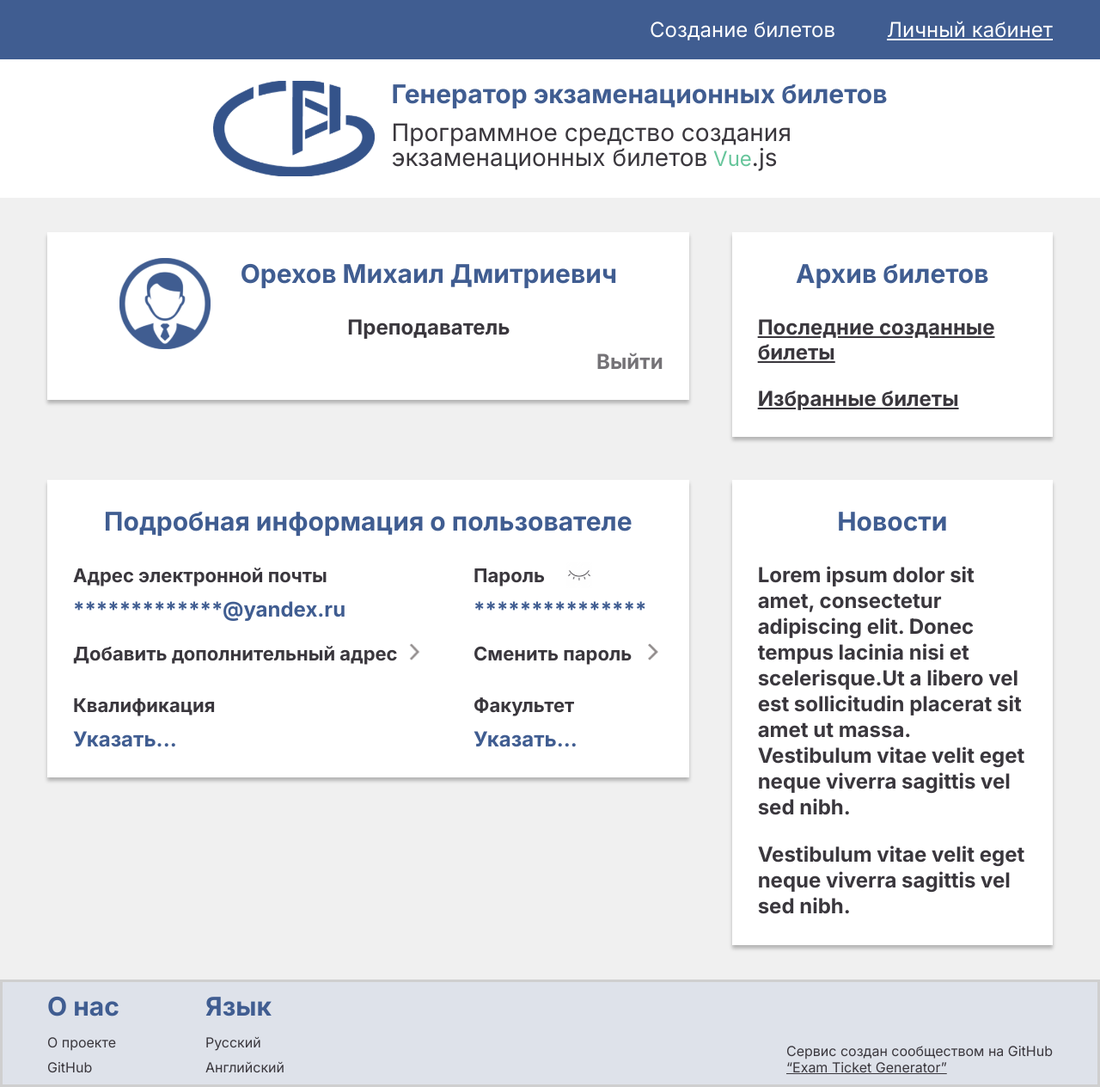
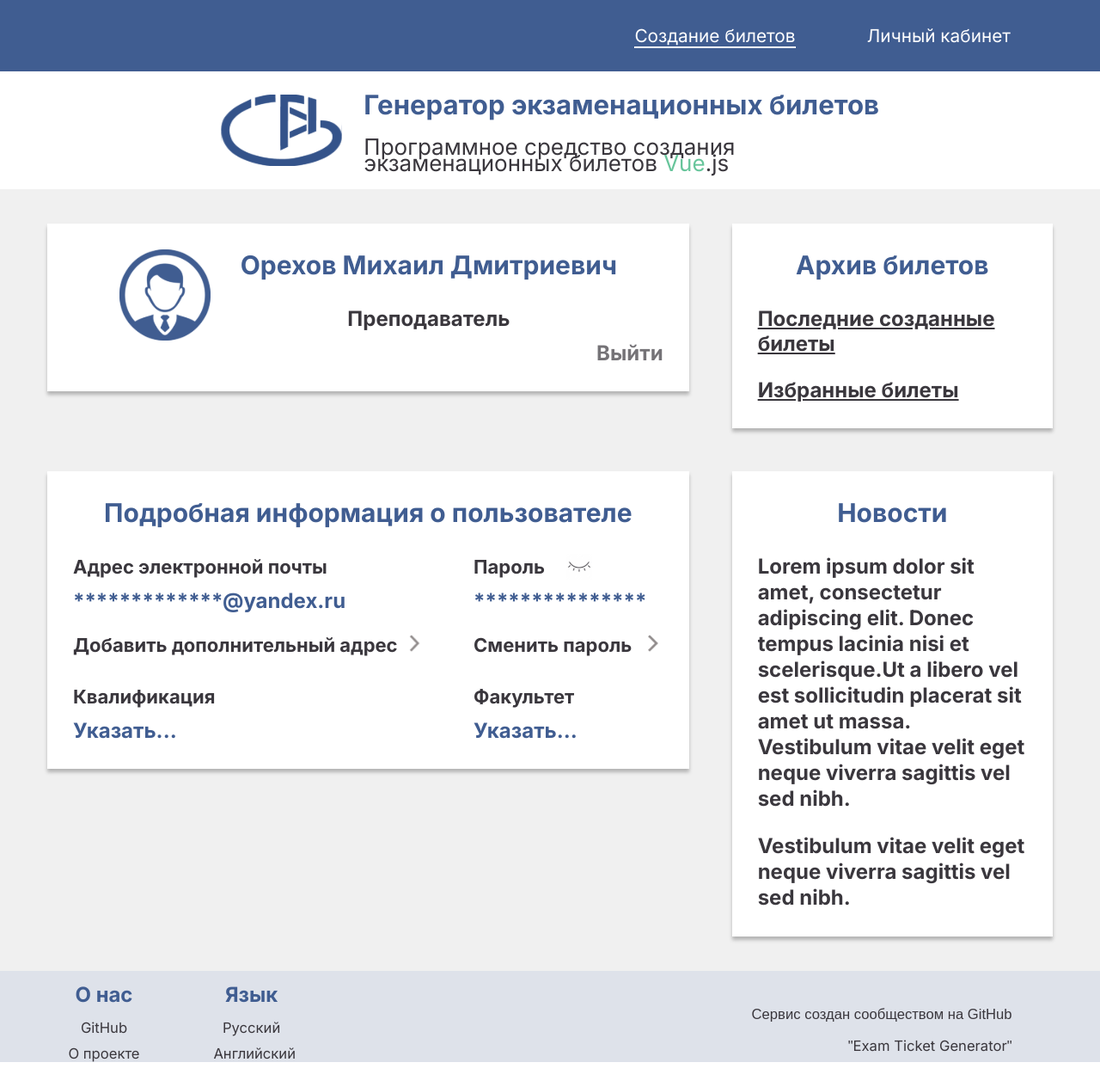
Before and after one commit to itedu-tool/exam_ticket_generator, a Vue app in the folder front/: page / in a window 1280 px wide. Shown: the whole page at 86% size. After the commit the page ends 1235 px from the top, so only its background shows below. Built offline with nearby package versions, Linux system fonts and the light colour scheme.

Commit message:
add common components

```diff
--- /dev/null
+++ b/front/src/components/common/publicFooter.vue
@@ -0,0 +1,93 @@
+<template>
+  <footer class="footer">
+    <div class="lists">
+      <ul class="about">
+        <h1 class="lists__title">О нас</h1>
+        <a href="https://github.com/itedu-tool/exam_ticket_generator" target="_blank" class="lists__link" rel="noopener"
+          >GitHub</a
+        >
+        <a href="https://github.com/itedu-tool/exam_ticket_generator" target="_blank" class="lists__link" rel="noopener"
+          >О проекте</a
+        >
+      </ul>
+      <ul class="language">
+        <h1 class="lists__title">Язык</h1>
+        <a class="lists__link">Русский</a>
+        <a class="lists__link">Английский</a>
+      </ul>
+    </div>
+
+    <h1 class="authors__link">
+      Сервис создан сообществом на GitHub<br />"<a
+        href="https://github.com/itedu-tool/exam_ticket_generator"
+        target="_blank"
+        rel="noopener"
+        >Exam Ticket Generator</a
+      >"
+    </h1>
+  </footer>
+</template>
+<script></script>
+<style>
+* {
+  font-family: 'Inter', sans-serif;
+}
+
+.footer {
+  display: flex;
+  background-color: rgba(222, 226, 234, 1);
+}
+
+.lists {
+  display: flex;
+  margin-left: calc(1vw * 6);
+}
+
+.lists__title {
+  font-size: calc(calc(1vw + 1vh) * 1.15);
+  color: rgba(64, 93, 145, 1);
+  margin: 0;
+  margin-bottom: calc(calc(1vw + 1vh) * 0.5);
+}
+
+.lists__link {
+  text-decoration: none;
+  color: rgba(58, 55, 61, 1);
+}
+
+.about {
+  margin-right: calc(calc(1vw + 1vh) * 4);
+}
+
+.about,
+.language {
+  display: flex;
+  flex-direction: column;
+  font-size: calc(calc(1vw + 1vh) * 0.8);
+  padding: 0;
+  text-align: center;
+  list-style: none;
+  width: calc(calc(1vw + 1vh) * 4.25);
+  margin-top: 10px;
+}
+
+.authors__link {
+  width: 100%;
+  height: max-content;
+  font-family: 'Montserrat', sans-serif;
+  font-size: calc(calc(1vw + 1vh) * 0.8);
+  text-align: right;
+  margin-right: calc(1vw * 8);
+  align-self: flex-end;
+  color: rgba(58, 55, 61, 1);
+  font-weight: 400;
+}
+
+h1 + .lists__link {
+  margin-bottom: calc(calc(1vw + 1vh) * 0.5);
+}
+
+h1.authors__link > a {
+  color: rgba(58, 55, 61, 1);
+}
+</style>
--- /dev/null
+++ b/front/src/components/common/publicHeader.vue
@@ -0,0 +1,84 @@
+<template>
+  <header class="header">
+    <nav class="nav">
+      <div class="nav__body">
+        <span class="nav__text" style="cursor: pointer">Создание билетов</span>
+        <span class="nav__text"><a href="#" style="text-decoration: none; color: inherit">Личный кабинет</a></span>
+      </div>
+    </nav>
+    <div class="title__box">
+      <div class="logo"></div>
+      <div class="title__text">
+        <h1 class="title">Генератор экзаменационных билетов</h1>
+        <p class="text">Программное средство создания<br />экзаменационных билетов <span class="vue">Vue</span>.js</p>
+      </div>
+    </div>
+  </header>
+</template>
+<script></script>
+<style>
+* {
+  font-family: 'Inter', sans-serif;
+}
+
+.header {
+  width: 100%;
+}
+
+.nav {
+  display: flex;
+  align-items: center;
+  justify-content: flex-end;
+
+  background-color: rgba(64, 93, 145, 1);
+  height: calc(calc(1vw + 1vh) * 4);
+  color: rgba(255, 255, 255, 1);
+  font-size: calc(calc(1vw + 1vh) * 1);
+}
+
+.nav__body {
+  margin-right: calc(calc(1vw + 1vh) * 5);
+}
+
+.nav__text:first-child {
+  margin-right: calc(calc(1vw + 1vh) * 4);
+  border-bottom: calc(calc(1vw + 1vh) / 8.5) solid rgba(255, 255, 255, 1);
+  text-decoration-skip-ink: none;
+}
+
+.title__box {
+  display: flex;
+  justify-content: center;
+  align-items: center;
+
+  background-color: rgba(255, 255, 255, 1);
+}
+
+.logo {
+  background-image: url(../../assets/img/icon-VGYIT.svg);
+  background-size: contain;
+  background-repeat: no-repeat;
+  width: calc(calc(1vw + 1vh) * 8);
+  height: calc(calc(1vw + 1vh) * 4);
+}
+
+.title__text {
+  align-self: flex-end;
+}
+
+.title {
+  color: rgba(64, 93, 145, 1);
+  margin: calc(calc(1vw + 1vh)) 0px;
+  font-weight: bold;
+  font-size: calc(calc(1vw + 1vh) * 1.5);
+}
+
+.text {
+  margin-bottom: calc(calc(1vw + 1vh));
+  font-size: calc(calc(1vw + 1vh) * 1.25);
+}
+
+.vue {
+  color: rgba(103, 197, 155, 1);
+}
+</style>
--- a/front/src/components/exFooter.vue
+++ /dev/null
@@ -1,75 +0,0 @@
-<template>
-  <footer class="footer">
-    <div class="container">
-      <div class="footer__inner">
-        <div class="footer__info">
-          <div class="footer__info-section">
-            <h2>О нас</h2>
-            <p><a href="#">О проекте</a></p>
-            <p><a href="#">GitHub</a></p>
-          </div>
-          <div class="footer__info-section">
-            <h2>Язык</h2>
-            <p><a href="#">Русский</a></p>
-            <p><a href="#">Английский</a></p>
-          </div>
-        </div>
-        <div class="footer__autors">
-          <p>
-            Сервис создан сообществом на GitHub <br />
-            <a href="#">“Exam Ticket Generator”</a>
-          </p>
-        </div>
-      </div>
-    </div>
-  </footer>
-</template>
-
-<script>
-export default {
-  name: 'exFooter',
-};
-</script>
-
-<style>
-.footer {
-  background: #dee2ea;
-  border: 3px solid #cfcfcf;
-}
-
-.footer__inner {
-  padding: 10px 0;
-  display: flex;
-  justify-content: space-between;
-}
-
-.footer__info {
-  display: flex;
-}
-
-.footer__info h2 {
-  margin-bottom: 15px;
-}
-
-.footer__info a {
-  color: #3a373d;
-}
-
-.footer__info p:not(:last-child) {
-  margin-bottom: 10px;
-}
-
-.footer__info-section:not(:last-child) {
-  margin-right: 100px;
-}
-
-.footer__autors {
-  display: flex;
-  align-self: flex-end;
-}
-
-.footer__autors a {
-  text-decoration: underline;
-  color: #3a373d;
-}
-</style>
--- a/front/src/components/exHeader.vue
+++ /dev/null
@@ -1,101 +0,0 @@
-<template>
-  <header class="header">
-    <div class="header__wrapper header__wrapper--blue">
-      <div class="container">
-        <div class="header__inner-one">
-          <nav class="header__menu">
-            <a class="header__menu-item" href="ticket-generator.html">Создание билетов</a>
-            <a class="header__menu-item" href="#"><u>Личный кабинет</u></a>
-          </nav>
-        </div>
-      </div>
-    </div>
-    <div class="header__wrapper">
-      <div class="container">
-        <div class="header__inner-two">
-          <div class="header__inner-two-image">
-            <a href="#"><img src="../assets/img/icon-VGYIT.svg" alt="Значок ВГУИТ" /></a>
-          </div>
-          <div class="header__inner-two-title">
-            <h1><a href="#">Генератор экзаменационных билетов</a></h1>
-            <p>Программное средство создания экзаменационных билетов<span> Vue</span>.js</p>
-          </div>
-        </div>
-      </div>
-    </div>
-  </header>
-</template>
-
-<script>
-export default {
-  name: 'exHeader',
-};
-</script>
-
-<style>
-.header__wrapper--blue {
-  background-color: #405d91;
-}
-
-.header__inner-one {
-  display: flex;
-  justify-content: flex-end;
-  padding: 20px 0;
-}
-
-/* .header__menu {
-} */
-.header__menu-item {
-  font-weight: 400;
-  font-size: 24px;
-  line-height: 29px;
-
-  color: #ffffff;
-
-  transform: rotate(-0.09deg);
-}
-
-.header__menu-item:not(:last-child) {
-  margin-right: 60px;
-}
-
-.header__inner-two {
-  display: flex;
-  justify-content: center;
-  padding: 25px 0;
-}
-
-.header__inner-two-image {
-  margin-right: 20px;
-}
-
-/* .header__inner-two-title {
-} */
-
-.header__inner-two-title h1 {
-  font-weight: 700;
-  font-size: 30px;
-  line-height: 31px;
-
-  color: #405d91;
-}
-
-.header__inner-two-title p {
-  font-weight: 400;
-  font-size: 28px;
-  line-height: 29px;
-
-  color: #3a373d;
-  padding-top: 15px;
-
-  max-width: 500px;
-}
-
-.header__inner-two-title p span {
-  font-weight: 400;
-  font-size: 24px;
-  line-height: 29px;
-
-  color: #67c59b;
-}
-</style>
--- a/front/src/components/exPersonalAccountInner.vue
+++ b/front/src/components/exPersonalAccountInner.vue
@@ -89,11 +89,7 @@
   </div>
 </template>
 
-<script>
-export default {
-  name: 'exPersonalAccountInner',
-};
-</script>
+<script></script>
 
 <style>
 /*personal account-----------*/
--- a/front/src/views/exPersonalAccount.vue
+++ b/front/src/views/exPersonalAccount.vue
@@ -1,27 +1,27 @@
 <template>
   <div class="exPersonalAccount">
-    <exHeader></exHeader>
+    <publicHeader></publicHeader>
     <div class="wrapper">
       <main class="main">
         <div class="container">
           <exPersonalAccountInner></exPersonalAccountInner>
         </div>
       </main>
-      <exFooter></exFooter>
+      <publicFooter></publicFooter>
     </div>
   </div>
 </template>
 
 <script>
-import exHeader from '../components/exHeader.vue';
-import exFooter from '../components/exFooter.vue';
+import publicHeader from '../components/common/publicHeader.vue';
+import publicFooter from '../components/common/publicFooter.vue';
 import exPersonalAccountInner from '../components/exPersonalAccountInner.vue';
 
 export default {
   name: 'exPersonalAccount',
   components: {
-    exHeader,
-    exFooter,
+    publicHeader,
+    publicFooter,
     exPersonalAccountInner,
   },
 };
```
